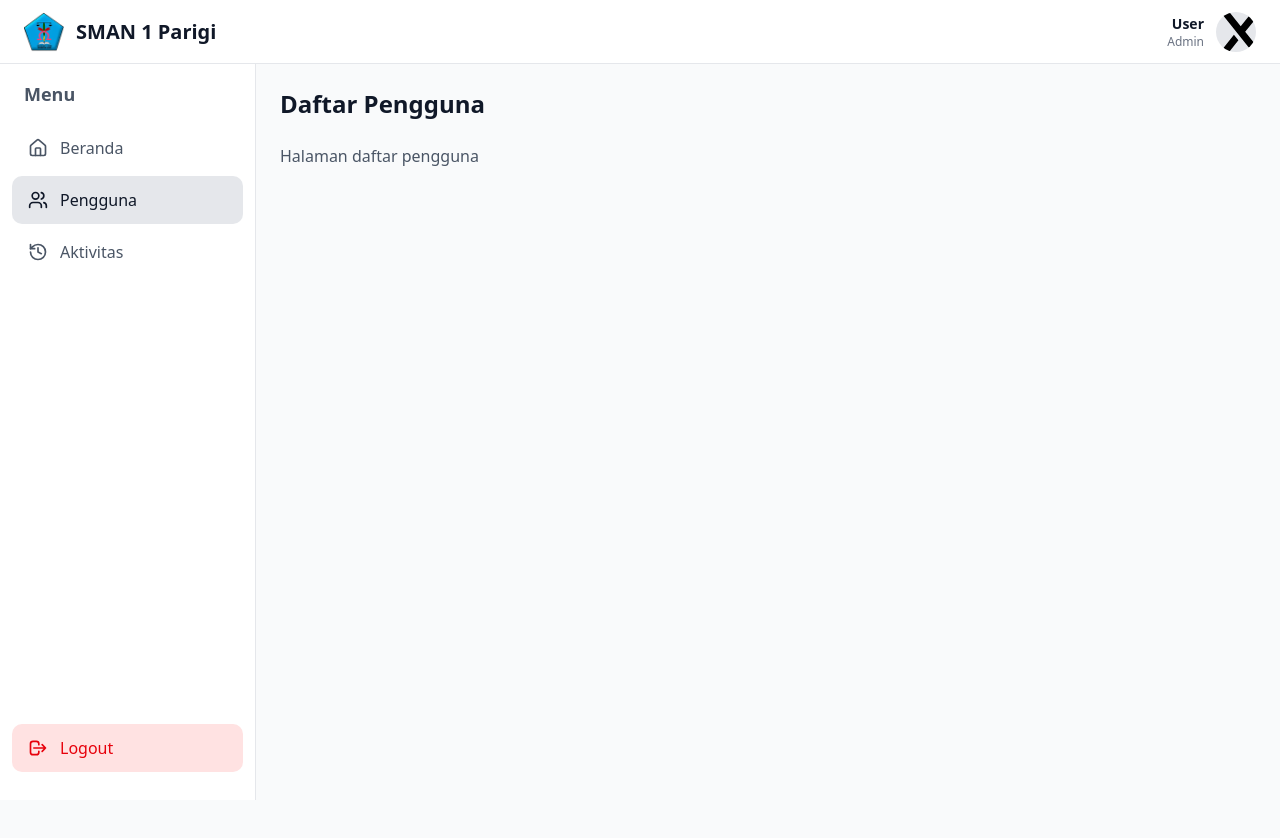
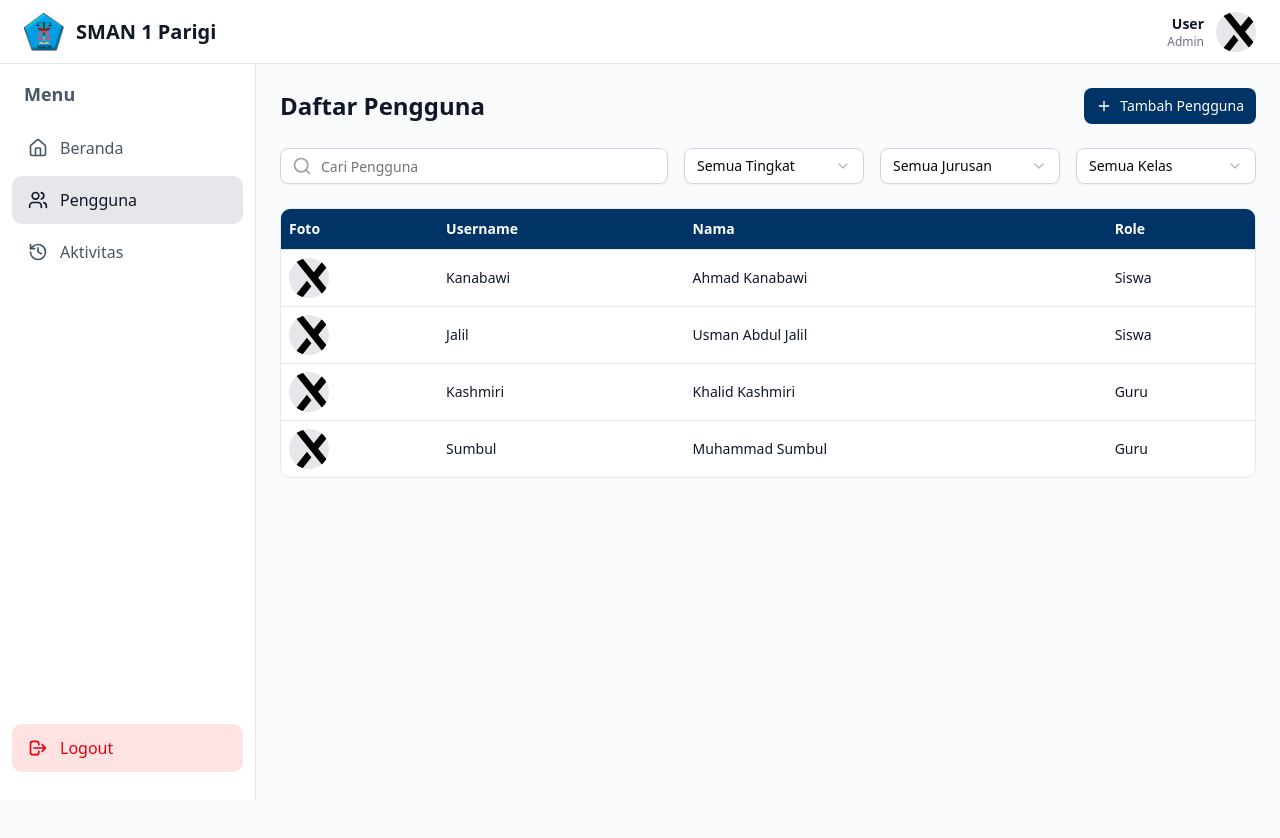
Before and after one commit to 7ofuuu/cbt-dashboard, a Next.js app: page /admin/semua-pengguna in a window 1280 px wide. Shown: the top 838 px of the page. Built offline with nearby package versions, Linux system fonts and the light colour scheme.

Commit message:
feat: add semua pengguna page

```diff
--- a/src/app/admin/semua-pengguna/page.jsx
+++ b/src/app/admin/semua-pengguna/page.jsx
@@ -1,13 +1,176 @@
 'use client';
 
 import AdminLayout from '../adminLayout';
+import { Input } from '@/components/ui/input';
+import { Button } from '@/components/ui/button';
+import { Select, SelectContent, SelectItem, SelectTrigger, SelectValue } from '@/components/ui/select';
+import { Table, TableBody, TableCell, TableHead, TableHeader, TableRow } from '@/components/ui/table';
+import { Plus, Search } from 'lucide-react';
+import Image from 'next/image';
+import { useState } from 'react';
 
 export default function SemuaPenggunaPage() {
+  const [searchQuery, setSearchQuery] = useState('');
+  const [tingkatFilter, setTingkatFilter] = useState('all');
+  const [jurusanFilter, setJurusanFilter] = useState('all');
+  const [kelasFilter, setKelasFilter] = useState('all');
+
+  const users = [
+    {
+      id: 1,
+      username: 'Kanabawi',
+      nama: 'Ahmad Kanabawi',
+      role: 'Siswa',
+      avatar: '/next.svg',
+    },
+    {
+      id: 2,
+      username: 'Jalil',
+      nama: 'Usman Abdul Jalil',
+      role: 'Siswa',
+      avatar: '/next.svg',
+    },
+    {
+      id: 3,
+      username: 'Kashmiri',
+      nama: 'Khalid Kashmiri',
+      role: 'Guru',
+      avatar: '/next.svg',
+    },
+    {
+      id: 4,
+      username: 'Sumbul',
+      nama: 'Muhammad Sumbul',
+      role: 'Guru',
+      avatar: '/next.svg',
+    },
+  ];
+
+  const filteredUsers = users.filter(user => {
+    const matchesSearch = user.nama.toLowerCase().includes(searchQuery.toLowerCase()) || user.username.toLowerCase().includes(searchQuery.toLowerCase());
+    return matchesSearch;
+  });
+
   return (
     <AdminLayout>
-      <div className="space-y-6">
-        <h2 className="text-2xl font-semibold text-gray-900">Daftar Pengguna</h2>
-        <p className="text-gray-600">Halaman daftar pengguna</p>
+      <div className='space-y-6'>
+        {/* Header */}
+        <div className='flex items-center justify-between'>
+          <h2 className='text-2xl font-bold text-gray-900'>Daftar Pengguna</h2>
+          <Button className='bg-[#003366] hover:bg-[#002244] text-white flex items-center gap-2'>
+            <Plus className='w-4 h-4' />
+            Tambah Pengguna
+          </Button>
+        </div>
+
+        {/* Search and Filters */}
+        <div className='flex flex-col sm:flex-row gap-4'>
+          {/* Search Input */}
+          <div className='relative flex-1'>
+            <Search className='absolute left-3 top-1/2 transform -translate-y-1/2 text-gray-400 w-5 h-5' />
+            <Input
+              type='text'
+              placeholder='Cari Pengguna'
+              value={searchQuery}
+              onChange={e => setSearchQuery(e.target.value)}
+              className='pl-10 bg-white border-gray-300'
+            />
+          </div>
+
+          {/* Filter Dropdowns */}
+          <Select
+            value={tingkatFilter}
+            onValueChange={setTingkatFilter}
+          >
+            <SelectTrigger className='w-full sm:w-[180px] bg-white border-gray-300'>
+              <SelectValue placeholder='Semua Tingkat' />
+            </SelectTrigger>
+            <SelectContent>
+              <SelectItem value='all'>Semua Tingkat</SelectItem>
+              <SelectItem value='10'>Tingkat 10</SelectItem>
+              <SelectItem value='11'>Tingkat 11</SelectItem>
+              <SelectItem value='12'>Tingkat 12</SelectItem>
+            </SelectContent>
+          </Select>
+
+          <Select
+            value={jurusanFilter}
+            onValueChange={setJurusanFilter}
+          >
+            <SelectTrigger className='w-full sm:w-[180px] bg-white border-gray-300'>
+              <SelectValue placeholder='Semua Jurusan' />
+            </SelectTrigger>
+            <SelectContent>
+              <SelectItem value='all'>Semua Jurusan</SelectItem>
+              <SelectItem value='ipa'>IPA</SelectItem>
+              <SelectItem value='ips'>IPS</SelectItem>
+              <SelectItem value='rpl'>RPL</SelectItem>
+            </SelectContent>
+          </Select>
+
+          <Select
+            value={kelasFilter}
+            onValueChange={setKelasFilter}
+          >
+            <SelectTrigger className='w-full sm:w-[180px] bg-white border-gray-300'>
+              <SelectValue placeholder='Semua Kelas' />
+            </SelectTrigger>
+            <SelectContent>
+              <SelectItem value='all'>Semua Kelas</SelectItem>
+              <SelectItem value='1'>Kelas 1</SelectItem>
+              <SelectItem value='2'>Kelas 2</SelectItem>
+              <SelectItem value='3'>Kelas 3</SelectItem>
+            </SelectContent>
+          </Select>
+        </div>
+
+        {/* Table */}
+        <div className='bg-white rounded-lg border border-gray-200 overflow-hidden'>
+          <Table>
+            <TableHeader>
+              <TableRow className='bg-[#003366] hover:bg-[#003366]'>
+                <TableHead className='text-white font-semibold'>Foto</TableHead>
+                <TableHead className='text-white font-semibold'>Username</TableHead>
+                <TableHead className='text-white font-semibold'>Nama</TableHead>
+                <TableHead className='text-white font-semibold'>Role</TableHead>
+              </TableRow>
+            </TableHeader>
+            <TableBody>
+              {filteredUsers.length === 0 ? (
+                <TableRow>
+                  <TableCell
+                    colSpan={4}
+                    className='text-center py-12 text-gray-500'
+                  >
+                    Tidak ada data pengguna ditemukan
+                  </TableCell>
+                </TableRow>
+              ) : (
+                filteredUsers.map(user => (
+                  <TableRow
+                    key={user.id}
+                    className='hover:bg-gray-50'
+                  >
+                    <TableCell>
+                      <div className='w-10 h-10 rounded-full bg-gray-200 overflow-hidden'>
+                        <Image
+                          src={user.avatar}
+                          alt={user.nama}
+                          width={40}
+                          height={40}
+                          className='w-full h-full object-cover'
+                        />
+                      </div>
+                    </TableCell>
+                    <TableCell className='text-gray-900'>{user.username}</TableCell>
+                    <TableCell className='text-gray-900'>{user.nama}</TableCell>
+                    <TableCell className='text-gray-900'>{user.role}</TableCell>
+                  </TableRow>
+                ))
+              )}
+            </TableBody>
+          </Table>
+        </div>
       </div>
     </AdminLayout>
   );
```
